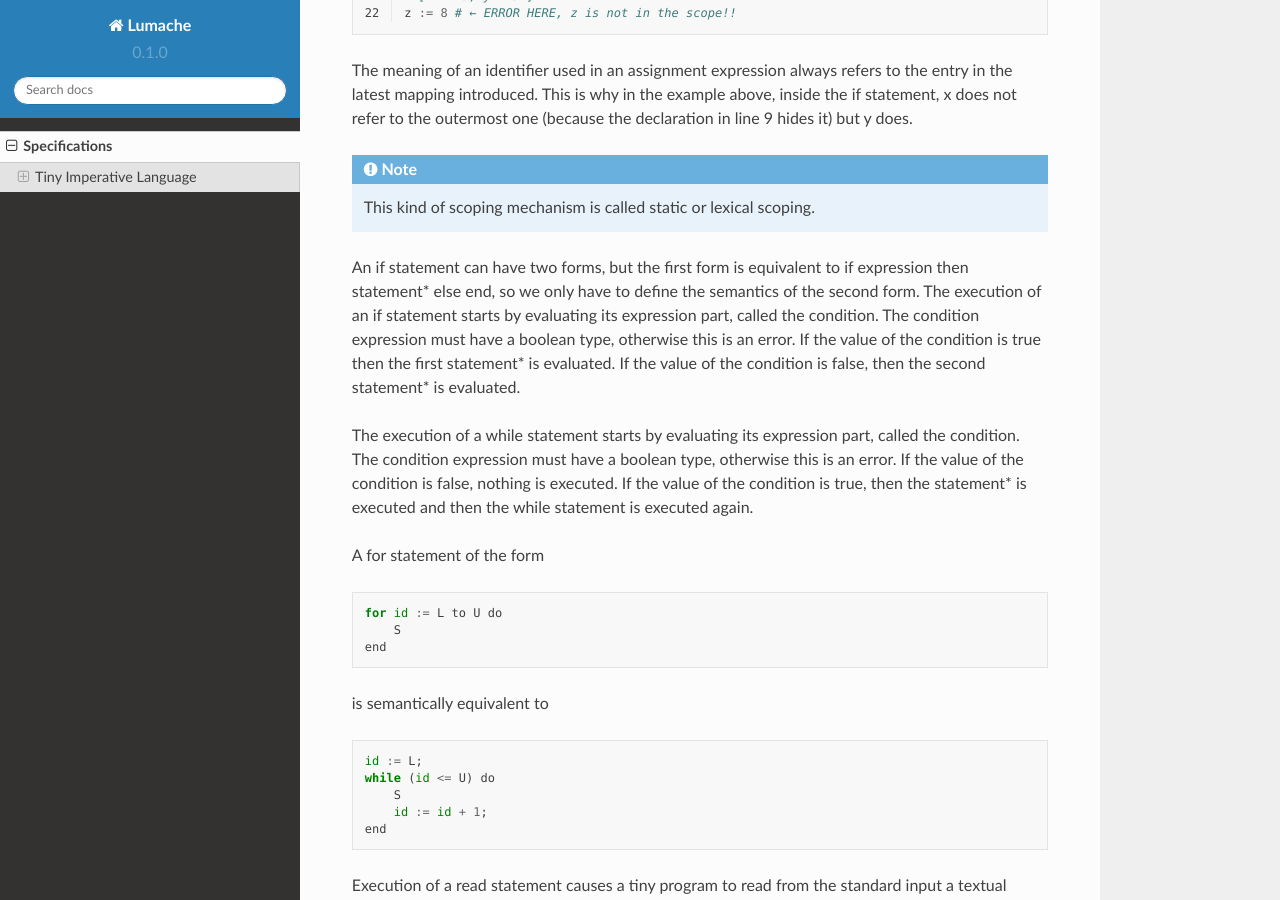
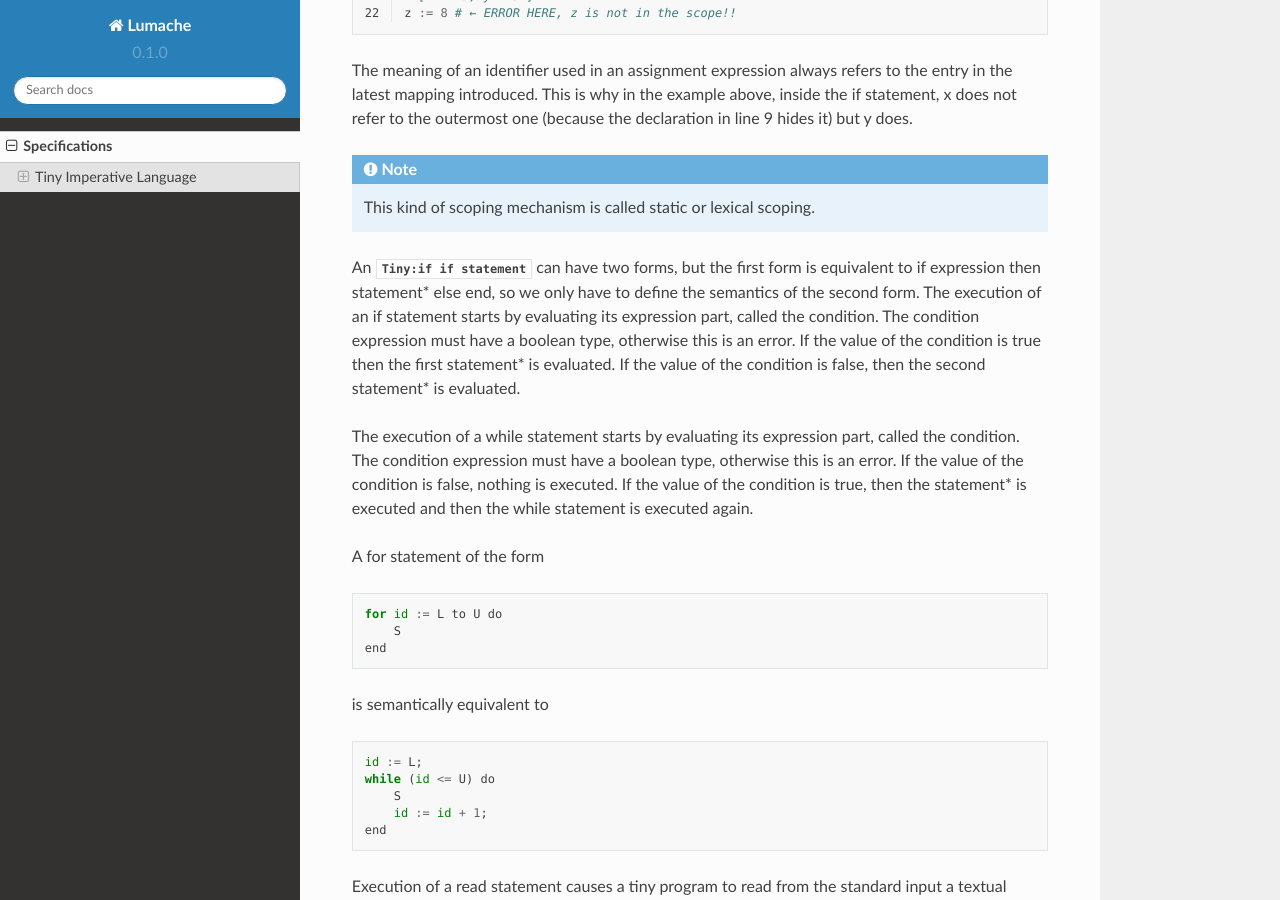
Before and after one commit to GCC-Tiny/gcc-tiny-docs-rtd, a Sphinx documentation site: the page built from docs/source/part01.rst, in a window 1280 px wide and 900 px high, scrolled down 5364 px. Built offline with Sphinx 7.4.7 and the Read the Docs theme 2.0.0, drawn with Linux system fonts in a browser that asks for light colours.

Commit message:
part01: test :token: reference

```diff
--- a/docs/source/part01.rst
+++ b/docs/source/part01.rst
@@ -301,7 +301,7 @@ declaration in line 9 hides it) but y does.
 
 .. TODO: fix mark up of if, while, for statements
 
-An if statement can have two forms, but the first form is equivalent to
+An :token:`Tiny:if if statement` can have two forms, but the first form is equivalent to
 if expression then statement* else end,
 so we only have to define the semantics of the second form. The execution of an if statement starts
 by evaluating its expression part, called the condition. The condition
```
